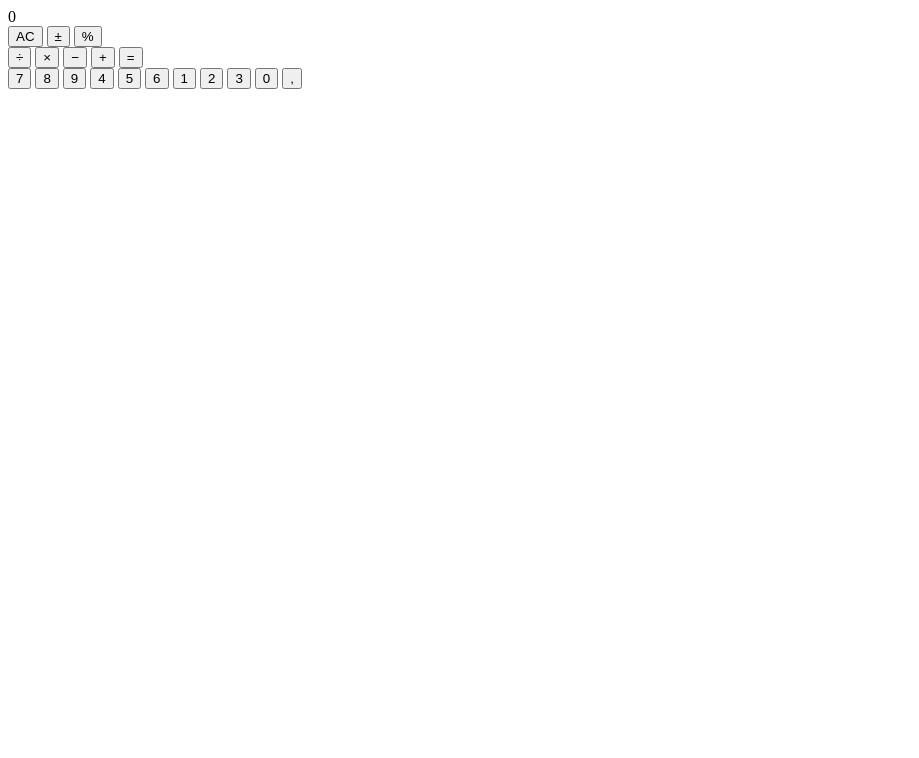
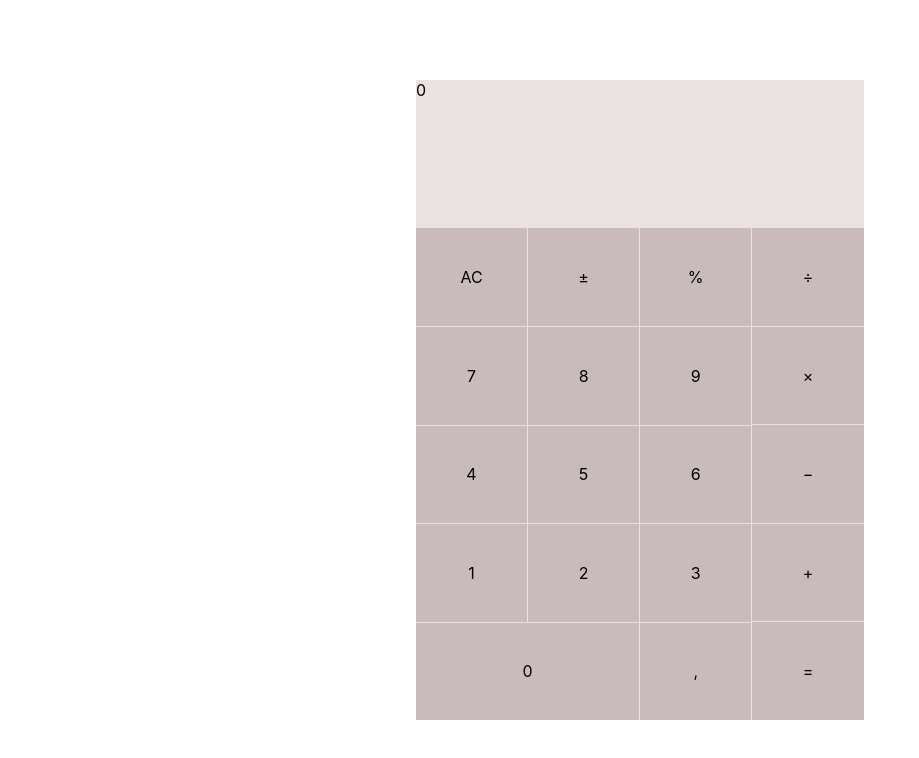
Before and after one commit to UlyanaFilkova/Calculator, a plain HTML site: page index.html in a window 1280 px wide. Shown: the whole page, without its empty margins (0-919 px from the left). Drawn offline with Linux system fonts and the light colour scheme.

Commit message:
add grid layout

```diff
--- a/index.html
+++ b/index.html
@@ -9,10 +9,14 @@
     <title>Калькулятор</title>
     <link
       rel="stylesheet"
+      href="src/css/default.css"
+    />
+    <link
+      rel="stylesheet"
       href="src/css/style.css"
     />
   </head>
-  <body>
+  <body class="">
     <main>
       <div class="grid">
         <div class="grid__result-window">0</div>
@@ -39,101 +43,103 @@
         <div class="grid__arithm">
           <button
             class="grid__arithm-btn"
-            data-operation=""
+            data-operation="/"
           >
             &divide;
           </button>
           <button
             class="grid__arithm-btn"
-            data-operation=""
+            data-operation="*"
           >
             &times;
           </button>
           <button
             class="grid__arithm-btn"
-            data-operation=""
+            data-operation="-"
           >
             &minus;
           </button>
           <button
             class="grid__arithm-btn"
-            data-operation=""
+            data-operation="+"
           >
             +
           </button>
           <button
             class="grid__arithm-btn"
-            data-operation=""
+            data-operation="="
           >
             =
           </button>
         </div>
+        <div class="grid__numbers">
           <button
-          class="grid__number"
-          data-operation=""
+            class="grid__number-btn"
+            data-number="7"
           >
             7
           </button>
           <button
-          class="grid__number"
-          data-operation=""
+            class="grid__number-btn"
+            data-number="8"
           >
             8
           </button>
           <button
-          class="grid__number"
-          data-operation=""
+            class="grid__number-btn"
+            data-number="9"
           >
             9
           </button>
           <button
-          class="grid__number"
-          data-operation=""
+            class="grid__number-btn"
+            data-number="4"
           >
             4
           </button>
           <button
-          class="grid__number"
-          data-operation=""
+            class="grid__number-btn"
+            data-number="5"
           >
             5
           </button>
           <button
-          class="grid__number"
-          data-operation=""
+            class="grid__number-btn"
+            data-number="6"
           >
             6
           </button>
           <button
-          class="grid__number"
-          data-operation=""
+            class="grid__number-btn"
+            data-number="1"
           >
             1
           </button>
           <button
-          class="grid__number"
-          data-operation=""
+            class="grid__number-btn"
+            data-number="2"
           >
             2
           </button>
           <button
-          class="grid__number"
-          data-operation=""
+            class="grid__number-btn"
+            data-number="3"
           >
             3
           </button>
           <button
-          class="grid__number"
-          data-operation=""
+            class="grid__number-btn"
+            data-number="0"
           >
             0
           </button>
           <button
-          class="grid__number"
-          data-operation=""
+            class="grid__number-btn"
+            data-number=","
           >
             ,
           </button>
+        </div>
       </div>
     </main>
     <script src="src/js/script.js"></script>
--- /dev/null
+++ b/src/css/default.css
@@ -0,0 +1,98 @@
+@charset "UTF-8";
+/* Указываем box sizing */
+*,
+*::before,
+*::after {
+  box-sizing: border-box;
+}
+
+* {
+  font-family: "Inter", sans-serif, "Open Sans", "Segoe UI", Tahoma, Helvetica,
+    Verdana, sans-serif;
+}
+
+/* Убираем внутренние отступы */
+ul[class],
+ol[class] {
+  padding: 0;
+}
+
+/* Убираем внешние отступы */
+body,
+h1,
+h2,
+h3,
+h4,
+p,
+ul[class],
+ol[class],
+li,
+figure,
+figcaption,
+blockquote,
+dl,
+dd {
+  margin: 0;
+}
+
+a {
+  text-decoration: none;
+  color: inherit;
+}
+
+button {
+  background: none;
+  border: none;
+  padding: 0;
+  cursor: pointer;
+  outline: none;
+}
+
+/* Выставляем основные настройки по-умолчанию для body */
+body {
+  min-height: 100vh;
+  scroll-behavior: smooth;
+  overflow-x: hidden;
+  text-rendering: optimizeSpeed;
+}
+
+/* Удаляем стандартную стилизацию для всех ul и il, у которых есть атрибут class*/
+ul[class],
+ol[class] {
+  list-style: none;
+}
+
+/* Элементы a, у которых нет класса, сбрасываем до дефолтных стилей */
+a:not([class]) {
+  -webkit-text-decoration-skip: ink;
+  text-decoration-skip-ink: auto;
+}
+
+/* Упрощаем работу с изображениями */
+img {
+  max-width: 100%;
+  display: block;
+}
+
+/* Указываем понятную периодичность в потоке данных у article*/
+article > * + * {
+  margin-top: 1em;
+}
+
+/* Наследуем шрифты для инпутов и кнопок */
+input,
+button,
+textarea,
+select {
+  font: inherit;
+}
+
+/* Удаляем все анимации и переходы для людей, которые предпочитай их не использовать */
+@media (prefers-reduced-motion: reduce) {
+  * {
+    animation-duration: 0.01ms !important;
+    animation-iteration-count: 1 !important;
+    transition-duration: 0.01ms !important;
+    scroll-behavior: auto !important;
+  }
+}
--- a/src/css/style.css
+++ b/src/css/style.css
@@ -1 +1,73 @@
-/*# sourceMappingURL=style.css.map */
+@import "variables.css";
+
+main {
+  width: 100vw;
+  min-height: 100vh;
+  overflow-x: hidden;
+  background-color: var(--var-window-bg-color);
+  display: flex;
+  justify-content: center;
+  align-items: center;
+}
+
+.grid {
+  display: grid;
+  grid-template-columns: 3fr 1fr;
+  grid-template-rows: 1.5fr 1fr 4fr;
+  gap: 1px;
+
+  width: 56vh;
+  height: 80vh;
+  background-color: var(--var-grid-bg-color);
+}
+
+.grid__result-window {
+  grid-column: 1 / 3;
+  grid-row: 1 / 2;
+}
+
+.grid__func {
+  grid-column: 1 / 2;
+  grid-row: 2 / 3;
+
+  display: grid;
+  grid-template-rows: 1fr;
+  grid-template-columns: 1fr 1fr 1fr;
+  gap: 1px;
+}
+
+.grid__func-btn {
+  background-color: var(--var-func-color);
+}
+
+.grid__arithm {
+  grid-column: 2 / 3;
+  grid-row: 2 / 4;
+
+  display: grid;
+  grid-template-rows: repeat(5, 1fr);
+  grid-template-columns: 1fr;
+  gap: 1px;
+}
+
+.grid__arithm-btn {
+  background-color: var(--var-func-color);
+}
+
+.grid__numbers {
+  grid-column: 1 / 2;
+  grid-row: 3 / 4;
+
+  display: grid;
+  grid-template-rows: repeat(4, 1fr);
+  grid-template-columns: repeat(3, 1fr);
+  gap: 1px;
+}
+
+.grid__number-btn {
+  background-color: var(--var-func-color);
+}
+
+button[data-number="0"] {
+  grid-column: 1/3;
+}
--- /dev/null
+++ b/src/css/variables.css
@@ -0,0 +1,22 @@
+:root {
+  --var-window-bg-color: #ffffff;
+  --var-border-color: #c9bbbb;
+  --var-grid-bg-color: #eae2e2;
+  --var-arithm-color: #c9bbbb;
+  --var-func-color: #c9bbbb;
+  --var-number-color: #c9bbbb;
+  --var-font-color: #000;
+
+  --padding-small: 10px;
+  --padding-medium: 20px;
+  --padding-large: 30px;
+}
+
+/* .dark_mode{
+    --var-window-bg-color: #eba0a0;
+    --var-grid-bg-color:
+    --var-arithm-color:
+    --var-func-color:
+    --var-number-color:
+    --var-font-color: #000;
+} */
```
Also changed, not shown: src/css/style.scss (deleted), 1 other file. Lines whose indentation alone changed are shown as unchanged.
